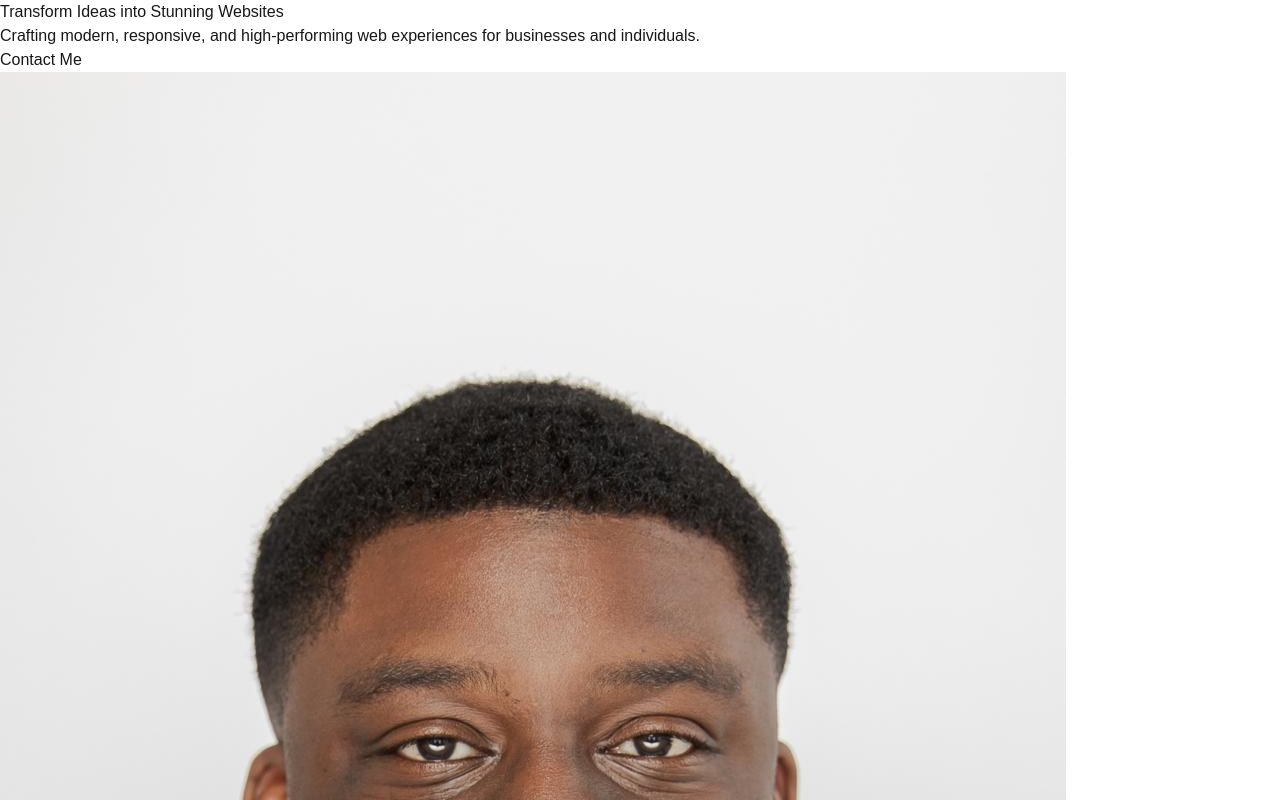
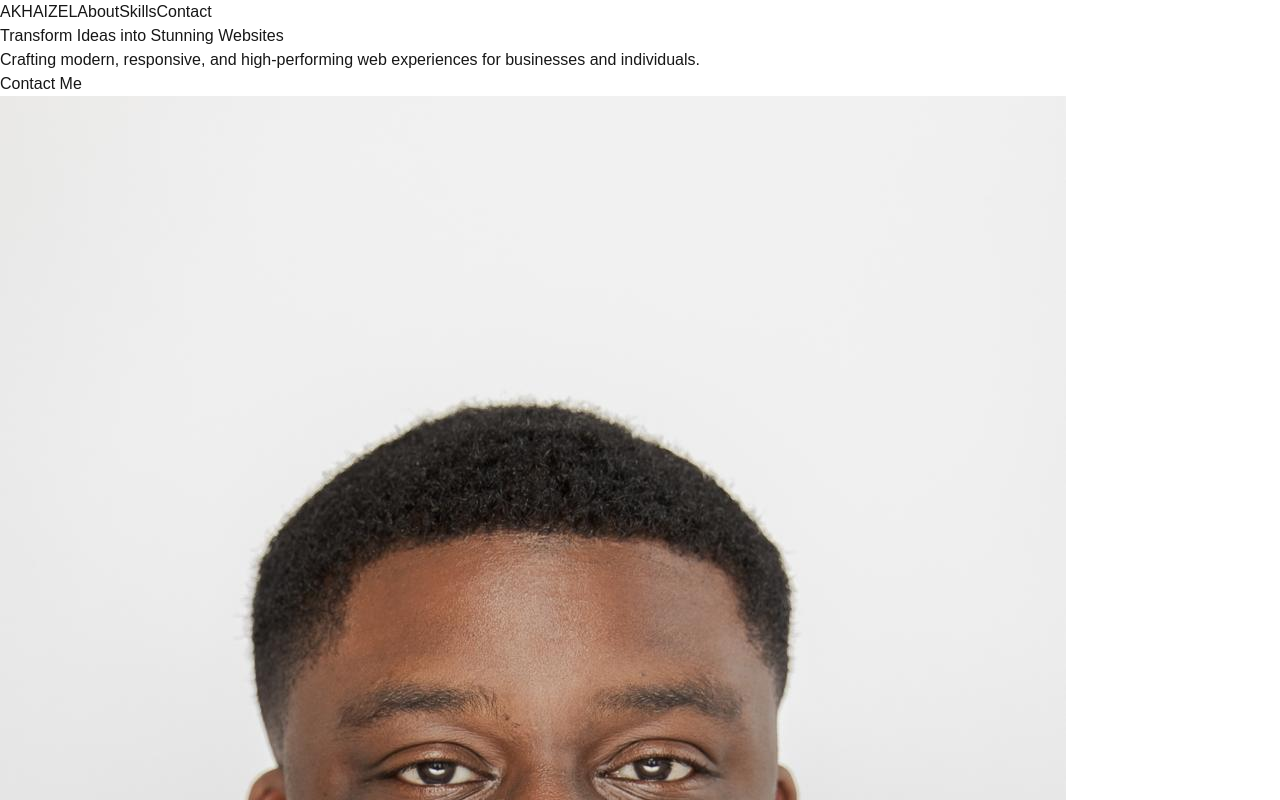
Before and after one commit to kofi12/my-portfolio, a Next.js app: page / in a window 1280 px wide. Shown: the top 800 px of the page. Built offline with nearby package versions, Linux system fonts and the light colour scheme.

Commit message:
re-styled nav section

```diff
--- a/src/components/Navbar.tsx
+++ b/src/components/Navbar.tsx
@@ -1,14 +1,27 @@
+'use client';
+
 import Link from 'next/link'
-import React from 'react'
+import React, {useState, useEffect} from 'react'
 
 function Navbar() {
+  const [scrolled, setScrolled] = useState(false)
+
+  useEffect(() => {
+    const onScroll = () => {
+      setScrolled(window.scrollY > 5)
+    };
+
+    window.addEventListener('scroll', onScroll);
+    return () => window.removeEventListener('scroll', onScroll);
+  }, [])
+
   return (
-    <header>
-      <nav>
-        <Link href="#"></Link>
-        <Link href="#"></Link>
-        <Link href="#"></Link>
-        <Link href="#"></Link>
+    <header className="flex justify-center sticky top-0">
+      <nav className={`mx-2 my-2 p-2 rounded-lg flex gap-4 w-1/2 transition-all duration-200 z-50 ${scrolled ? 'bg-white text-slate-500 bg-opacity-45 backdrop-blur-sm' : 'bg-slate-500 text-white' }`}>
+        <Link className={`rounded-md px-2 py-1 transition duration-200 ease-in-out border border-transparent ${scrolled ? 'hover:border-slate-500 hover:ring-1 hover:ring-slate-500' : 'hover:border-white hover:ring-1 hover:ring-white'}`} href="#">AKHAIZEL</Link>
+        <Link className={`rounded-md px-2 py-1 transition duration-200 ease-in-out border border-transparent ${scrolled ? 'hover:border-slate-500 hover:ring-1 hover:ring-slate-500' : 'hover:border-white hover:ring-1 hover:ring-white'}`} href="#">About</Link>
+        <Link className={`rounded-md px-2 py-1 transition duration-200 ease-in-out border border-transparent ${scrolled ? 'hover:border-slate-500 hover:ring-1 hover:ring-slate-500' : 'hover:border-white hover:ring-1 hover:ring-white'}`} href="#">Skills</Link>
+        <Link className={`rounded-md px-2 py-1 transition duration-200 ease-in-out border border-transparent ${scrolled ? 'hover:border-slate-500 hover:ring-1 hover:ring-slate-500' : 'hover:border-white hover:ring-1 hover:ring-white'}`} href="#">Contact</Link>
       </nav>
     </header>
   )
```
Also changed, not shown: 1 other file (tests, documents, lock files or other folders).
